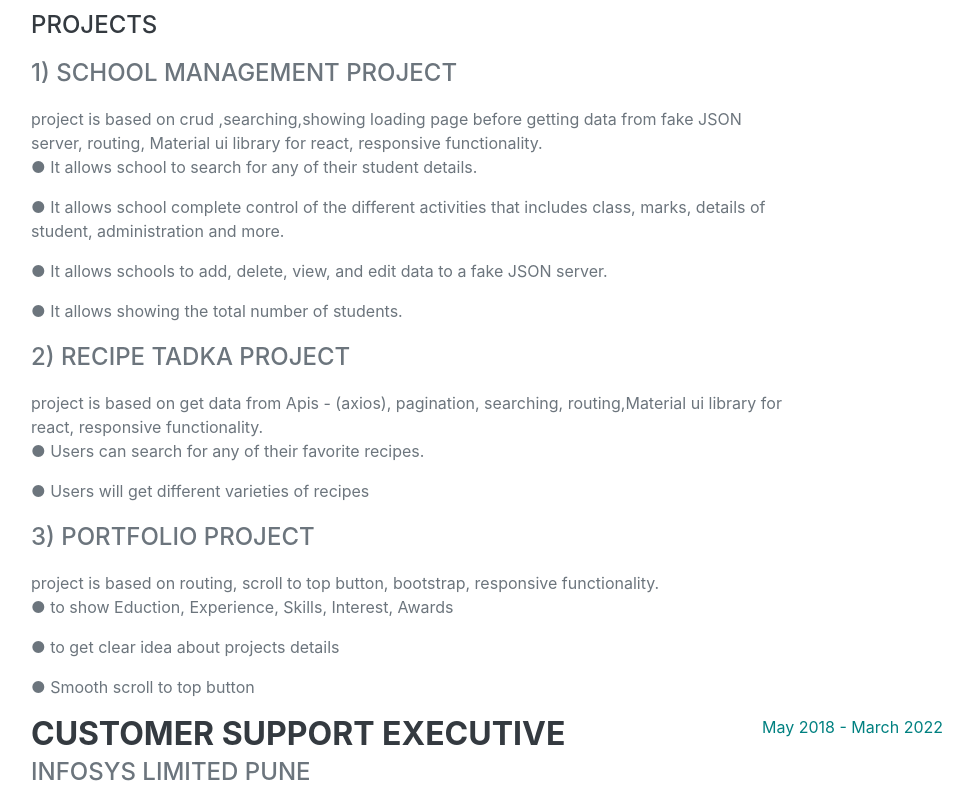
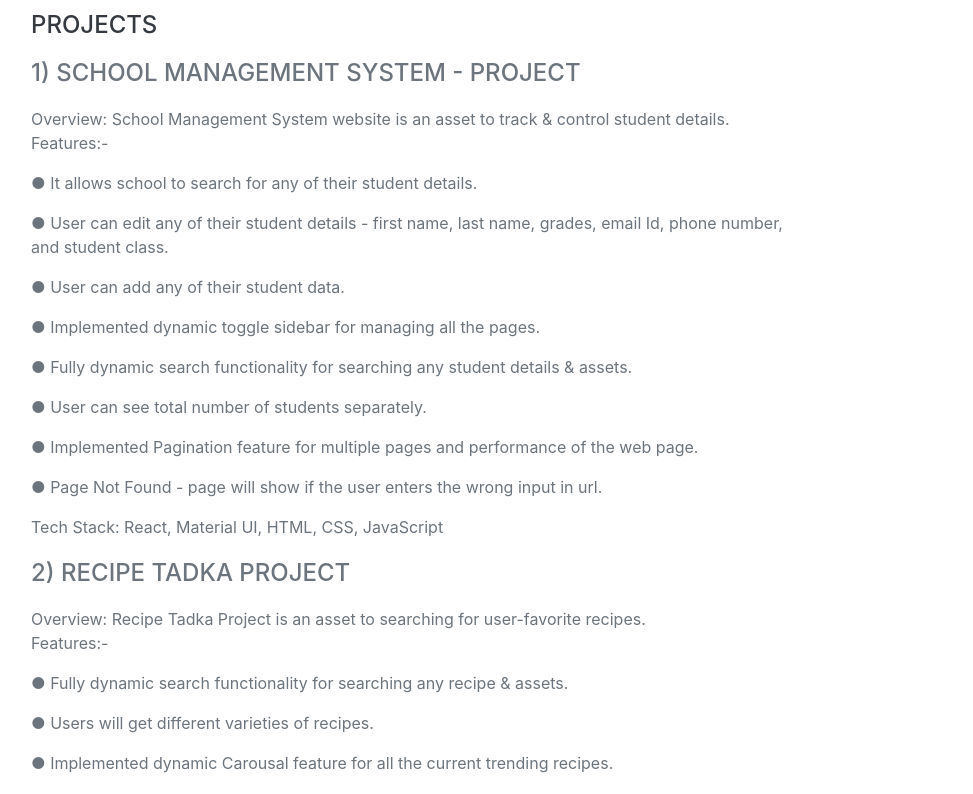
Before and after one commit to coderunner4sonam/Portfolio, a React (Create React App) app: page / in a window 1280 px wide. Shown: the part 1140-1934 px from the top of the page, without its empty margins (289-1262 px from the left). Built offline with nearby package versions, Linux system fonts and the light colour scheme; a web font is replaced by a local one.

Commit message:
updated with info & picture

```diff
--- a/src/components/Header.js
+++ b/src/components/Header.js
@@ -1,6 +1,7 @@
 import React from "react";
 import { Link } from "react-router-dom";
 import pic from './pic.png';
+
 // teal
 const Header = () => {
   return (
--- a/src/pages/Home.js
+++ b/src/pages/Home.js
@@ -24,7 +24,7 @@ const Home = () => {
               <a href="mailto:name@email.com">name@email.com</a>
             </div>
             <p class="lead mb-5">
-              Seeking A position to apply the knowledge that I have learned,
+              Seeking a position to apply the knowledge that I have learned,
               explore abilities and skills towards my duties, and excel in Web
               Development (MERN stack Developer or Frontend Developer) field.
             </p>
@@ -64,39 +64,35 @@ const Home = () => {
 
                 <p>
                   <div class="subheading mb-3">
-                    1) School Management Project
+                    1) School Management System - Project
                   </div>
-                  project is based on crud ,searching,showing loading page
-                  before getting data from fake JSON server, routing, Material ui library for react, responsive
-                  functionality.
-                  <p>
-                    ● It allows school to search for any of their student
-                    details.
-                  </p>
-                  <p>
-                    ● It allows school complete control of the different
-                    activities that includes class, marks, details of student,
-                    administration and more.
-                  </p>
-                  <p>
-                    ● It allows schools to add, delete, view, and edit data to a
-                    fake JSON server.
-                  </p>
-                  <p> ● It allows showing the total number of students.</p>
+                  Overview: School Management System website is an asset to track & control student details.
+                  <p>Features:-</p>
+                  <p> ● It allows school to search for any of their student details.</p>
+                  <p> ● User can edit any of their student details - first name, last name, grades, email Id, phone number, and student class. </p>
+                  <p> ● User can add any of their student data. </p>
+                  <p> ●  Implemented dynamic toggle sidebar for managing all the pages.</p>
+                  <p> ● Fully dynamic search functionality for searching any student details & assets.</p>
+                  <p> ● User can see total number of students separately.</p>
+                  <p> ● Implemented Pagination feature for multiple pages and performance of the web page.</p>
+                  <p> ● Page Not Found - page will show if the user enters the wrong input in url.</p>
+                  <p> Tech Stack: React, Material UI, HTML, CSS, JavaScript</p>
                 </p>
                 <p>
-                  <div class="subheading mb-3">2) Recipe Tadka Project</div>
-                  project is based on get data from Apis - (axios), pagination,
-                  searching, routing,Material ui library for react, responsive functionality.
-                  <p> ● Users can search for any of their favorite recipes.</p>
-                  <p>● Users will get different varieties of recipes</p>
-                </p>
-                <p>
-                  <div class="subheading mb-3">3) Portfolio Project</div>
-                  project is based on routing, scroll to top button, bootstrap, responsive functionality.
-                  <p>● to show Eduction, Experience, Skills, Interest, Awards</p>
-                  <p>● to get clear idea about projects details</p>
-                  <p>● Smooth scroll to top button</p>
+                  <div class="subheading mb-3">
+                  2) Recipe Tadka Project
+                  </div>
+                  Overview: Recipe Tadka Project is an asset to searching for user-favorite recipes.
+                  <p>Features:-</p>
+                  <p> ● Fully dynamic search functionality for searching any recipe & assets.</p>
+                  <p> ● Users will get different varieties of recipes. </p>
+                  <p> ● Implemented dynamic Carousal feature for all the current trending recipes.</p>
+                  <p> ● Implemented Pagination feature for multiple pages and performance of the web page.</p>
+                  <p> ● User search for any of their student details by their name.</p>
+                  <p> ● Worked on various Api for dynamically fetch data for the web page.</p>
+                  <p> ● Implemented Pagination feature for multiple pages and performance of the web page.</p>
+                  <p> ● Page Not Found - page will show if the user enters the wrong input in url.</p>
+                  <p> Tech Stack: React, Material UI, HTML, CSS, JavaScript</p>
                 </p>
               </div>
               <div class="flex-shrink-0">
@@ -223,6 +219,7 @@ const Home = () => {
                 </span>
                 Include Material ui library for react and bootstrap framework.
               </li>
+
             </ul>
           </div>
         </section>
@@ -251,7 +248,12 @@ const Home = () => {
           <div class="resume-section-content">
             <h2 class="mb-5">Awards & Certifications</h2>
             <ul class="fa-ul mb-0">
-
+            <li>
+                <span class="fa-li">
+                  <i class="fas fa-trophy text-warning"></i>
+                </span>
+                Achieved Global Rank: 14767 Rank out of 22841 in Codechef Coding Platform.
+              </li>
               <li>
                 <span class="fa-li">
                   <i class="fas fa-trophy text-warning"></i>
@@ -264,6 +266,24 @@ const Home = () => {
                 </span>
                 Government Commercial Certificate Examination (English Typing)
               </li>
+              <li>
+                <span class="fa-li">
+                  <i class="fas fa-trophy text-warning"></i>
+                </span>
+                Completed Mern Stack Course - Grass Certification.
+              </li>
+              <li>
+                <span class="fa-li">
+                  <i class="fas fa-trophy text-warning"></i>
+                </span>
+                Entrepreneurship Development & Technical Programme - Milton Certification.
+              </li>
+              <li>
+                <span class="fa-li">
+                  <i class="fas fa-trophy text-warning"></i>
+                </span>
+                Certificate Course in Medical Laboratory technology - Amar Sewa Mandal's.
+              </li>
             </ul>
           </div>
         </section>
```
Also changed, not shown: 1 other file (tests, documents, lock files or other folders).
